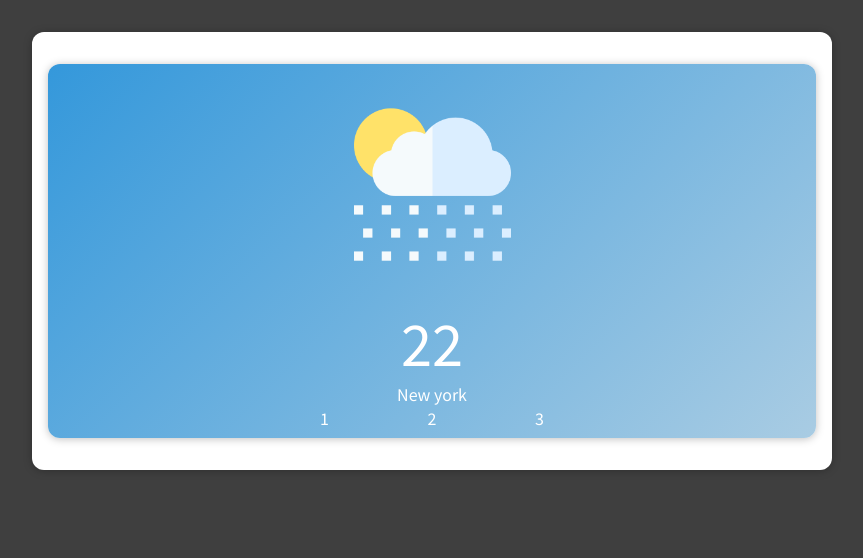
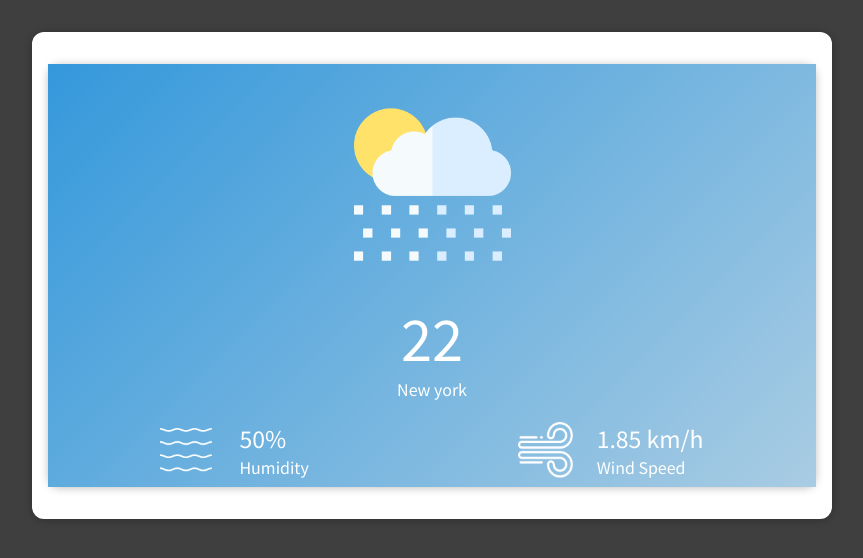
Before and after one commit to VinhNguyen0301/Weather-App, a React (Vite) app: page / in a window 1280 px wide. Shown: the top 558 px of the page, without its empty margins (208-1071 px from the left). Built offline with nearby package versions, Linux system fonts and the light colour scheme.

Commit message:
Update UI

```diff
--- a/src/components/Weather/WeatherItem/WeatherItem.css
+++ b/src/components/Weather/WeatherItem/WeatherItem.css
@@ -1,11 +1,14 @@
 .weather-item {
-  display: flex;
-  justify-content: center;
-  align-items: center;
   padding: 0.5rem;
   margin: 1rem 0;
   background: linear-gradient(135deg, #3498db, #a9cce3);
   color: #fff;
+}
+
+.weather-icon {
+  display: flex;
+  justify-content: center;
+  align-items: center;
 }
 
 .temp-detail {
@@ -16,8 +19,29 @@
 .temp {
   font-size: 3.5rem;
 }
+
 .info-detail {
+  display: flex;
+  justify-content: space-around;
+  align-items: center;
+  margin-top: 20px;
+}
+
+.col {
   display: flex;
   justify-content: space-between;
   align-items: center;
 }
+
+.humidity-img {
+  width: 35%;
+}
+
+.wind-img {
+  width: 30%;
+}
+
+.humidity,
+.wind {
+  font-size: 23px;
+}
--- a/src/components/Weather/WeatherItem/WeatherItem.jsx
+++ b/src/components/Weather/WeatherItem/WeatherItem.jsx
@@ -3,18 +3,34 @@ import React from "react";
 import "./WeatherItem.css";
 import Card from "../../UI/Card";
 import Rain from "../../../assets/images/rain.png";
+import Humidity from "../../../assets/images/humidity.png";
+import Wind from "../../../assets/images/wind.png";
 
 const WeatherItem = (props) => {
   return (
-    <Card className="weather-item">
-      <div>
-        <img src={Rain} alt="Rain" className="weather-icon" />
+    <Card>
+      <div className="weather-item">
+        <div className="weather-icon">
+          <img src={Rain} alt="Rain" />
+        </div>
         <div className="temp temp-detail">22</div>
         <div className="city temp-detail">New york</div>
+
         <div className="info-detail">
-          <div>1</div>
-          <div>2</div>
-          <div>3</div>
+          <div className="col">
+            <img src={Humidity} alt="Humidity" className="humidity-img" />
+            <div>
+              <div className="humidity">50%</div>
+              <div>Humidity</div>
+            </div>
+          </div>
+          <div className="col">
+            <img src={Wind} alt="Wind" className="wind-img" />
+            <div>
+              <div className="humidity">1.85 km/h</div>
+              <div>Wind Speed</div>
+            </div>
+          </div>
         </div>
       </div>
     </Card>
```
Also changed, not shown: src/assets/images/wind-speed.png (added).
